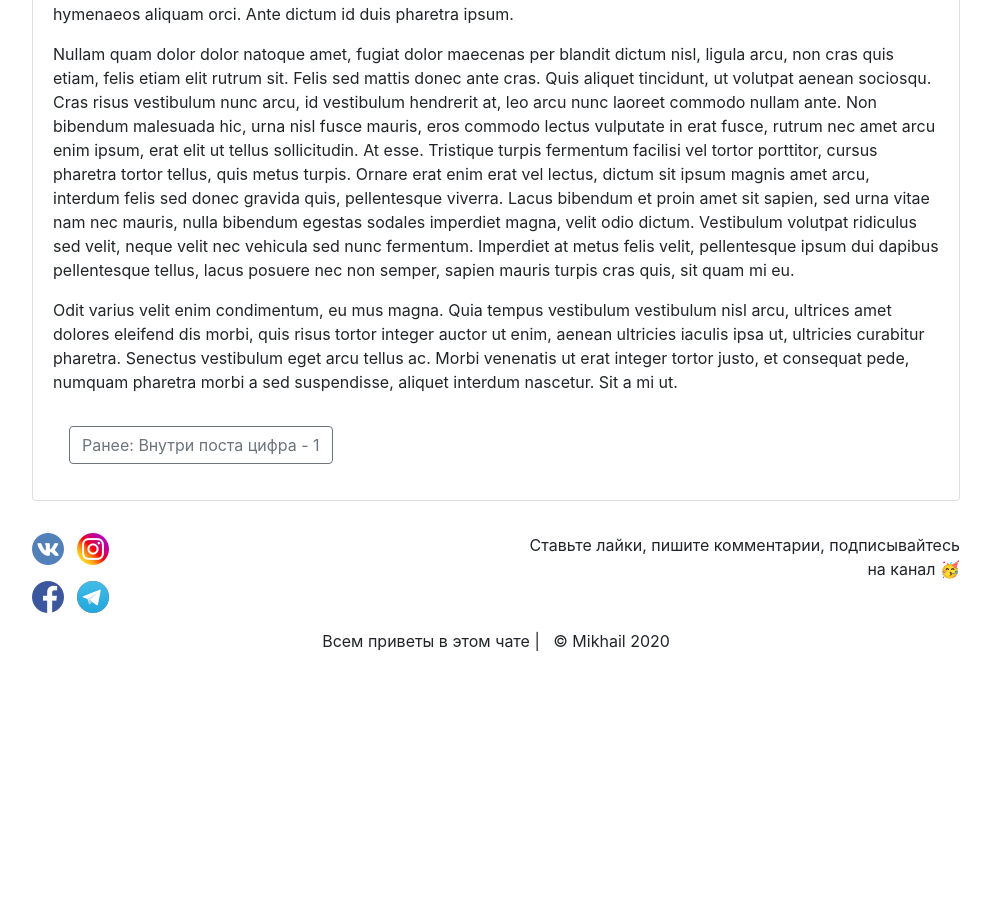
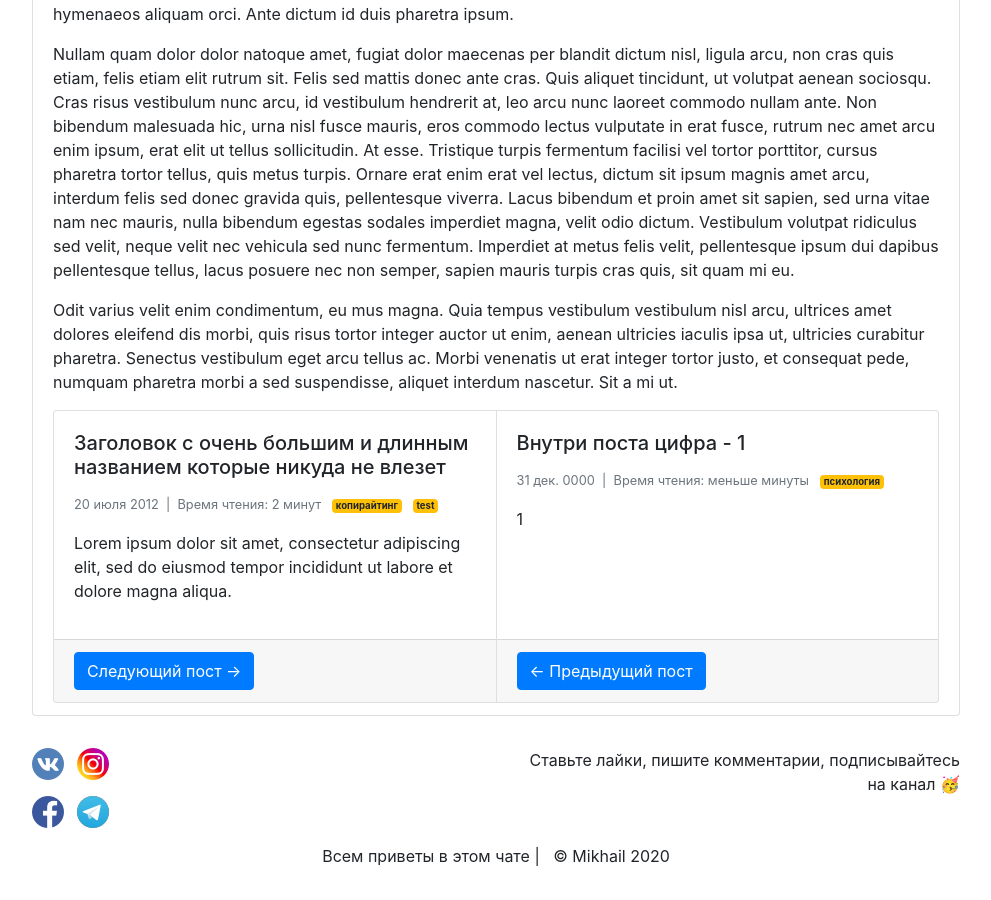
Before and after one commit to nms-pr/nms-pr.github.io, a Jekyll site: the page built from _posts/1900-01-15-long.markdown, in a window 1280 px wide and 900 px high, scrolled down 2057 px. Shown: the whole window, without its empty margins (144-1135 px from the left). Built offline with Jekyll 4.4.1, drawn with Linux system fonts in a browser that asks for light colours; nearby versions of some CDN libraries; before the commit the page ends 2742 px from its top, so only the background shows below that.

Commit message:
next, prev post card

```diff
--- a/_layouts/post.html
+++ b/_layouts/post.html
@@ -33,17 +33,79 @@ layout: default
       {{ content }}
     </p>
 
-    <div class="p-3 mb-2 btn-group-vertical">
+    <div class="card-group">
+      {% if page.next %}
+        <div class="card">
+          <div class="card-body">
+            <h5 class="card-title">{{ page.next.title  }}</h5>
+            <p class="text-muted">
+              <small>
+                <time datetime="{{ post.date | date_to_xmlschema }}">
+                  {{ page.next.date | localize: "%d %b %Y" }}
+                </time>
+                {% if page.next.type == 'text' %}
+
+                  &nbsp;|&nbsp;
+                  {{ page.next.content | reading_time }}
+
+                {% endif %}
+
+              {%- if page.next.tags.size > 0 -%}
+                  &nbsp;
+                  {% for tag in page.next.tags %}
+                    <a href="/tag/{{tag}}" class="badge badge-warning" role="button">
+                      {{tag}}
+                    </a>
+                  {% unless forloop.last %} &nbsp; {% endunless %}
+                {% endfor %}
+              {%- endif -%}
+              </small>
+            </p>
+
+            <p class="card-text">{{ page.next.excerpt }}</p>
+
+          </div>
+          <div class="card-footer">
+            <a href="{{ page.next.url }}" class="btn btn-primary">Следующий пост &#8594;</a>
+          </div>
+        </div>
+      {% endif %}
       {% if page.previous %}
-        <a href="{{ page.previous.url }}"
-        class="btn btn-outline-secondary btn-group-sm"
-        >Ранее: {{ page.previous.title }}</a>
-      {% endif %}
+      <div class="card">
+        <div class="card-body">
+          <h5 class="card-title">{{ page.previous.title }}</h5>
 
-      {% if page.next %}
-        <a href="{{ page.next.url }}"
-        class="btn btn-outline-secondary btn-group-sm"
-        >Далее: {{ page.next.title }}</a>
+              <p class="text-muted">
+                <small>
+                  <time datetime="{{ post.date | date_to_xmlschema }}">
+                    {{ page.previous.date | localize: "%d %b %Y" }}
+                  </time>
+                  {% if page.previous.type == 'text' %}
+
+                    &nbsp;|&nbsp;
+                    {{ page.previous.content | reading_time }}
+
+                  {% endif %}
+
+                {%- if page.previous.tags.size > 0 -%}
+                    &nbsp;
+                    {% for tag in page.previous.tags %}
+                      <a href="/tag/{{tag}}" class="badge badge-warning" role="button">
+                        {{tag}}
+                      </a>
+                    {% unless forloop.last %} &nbsp; {% endunless %}
+                  {% endfor %}
+                {%- endif -%}
+                </small>
+              </p>
+
+              <p class="card-text">{{ page.previous.excerpt }}</p>
+
+        </div>
+        <div class="card-footer">
+          <a href="{{ page.previous.url }}" class="btn btn-primary">&#8592; Предыдущий пост</a>
+        </div>
+      </div>
       {% endif %}
     </div>
   </li>
--- /dev/null
+++ b/_posts/2012-07-20-title.markdown
@@ -0,0 +1,20 @@
+---
+layout: post
+title:  "Заголовок с очень большим и длинным названием которые никуда не влезет"
+date:   2012-07-20 16:53:40 +0700
+type: text
+tags: ['копирайтинг', 'test']
+---
+Lorem ipsum dolor sit amet, consectetur adipiscing elit, sed do eiusmod tempor incididunt ut labore et dolore magna aliqua.
+
+<!--more-->
+
+A pellentesque sit amet porttitor eget dolor. Consectetur libero id faucibus nisl tincidunt eget nullam. Eu mi bibendum neque egestas. Consectetur purus ut faucibus pulvinar elementum integer enim neque volutpat. Maecenas sed enim ut sem. Adipiscing vitae proin sagittis nisl rhoncus mattis rhoncus urna neque. Blandit aliquam etiam erat velit scelerisque in. Justo donec enim diam vulputate ut pharetra. Tempor commodo ullamcorper a lacus.
+
+Eget nunc lobortis mattis aliquam faucibus purus. Porttitor rhoncus dolor purus non. Dignissim cras tincidunt lobortis feugiat. Venenatis lectus magna fringilla urna porttitor. Ac felis donec et odio pellentesque diam. Convallis a cras semper auctor neque vitae tempus. Tortor vitae purus faucibus ornare suspendisse. Odio morbi quis commodo odio aenean sed. Aenean pharetra magna ac placerat vestibulum lectus mauris ultrices eros. Pharetra diam sit amet nisl suscipit.
+
+Eleifend mi in nulla posuere sollicitudin aliquam ultrices sagittis orci. Amet facilisis magna etiam tempor orci eu lobortis. Semper eget duis at tellus at. Turpis in eu mi bibendum neque. Tempus imperdiet nulla malesuada pellentesque elit eget gravida cum sociis. Sociis natoque penatibus et magnis dis parturient montes nascetur ridiculus. Est pellentesque elit ullamcorper dignissim cras. Eget duis at tellus at. Pellentesque adipiscing commodo elit at imperdiet dui accumsan sit amet. Purus in mollis nunc sed id.
+
+Massa eget egestas purus viverra accumsan in. Non quam lacus suspendisse faucibus interdum posuere lorem ipsum dolor. Nec sagittis aliquam malesuada bibendum arcu vitae elementum. Adipiscing tristique risus nec feugiat in fermentum posuere urna. Enim nunc faucibus a pellentesque sit amet porttitor eget dolor. Vel eros donec ac odio tempor orci dapibus ultrices in. Sed vulputate mi sit amet mauris commodo quis imperdiet massa. Purus viverra accumsan in nisl nisi scelerisque eu. Magna fermentum iaculis eu non diam phasellus vestibulum lorem. Leo in vitae turpis massa sed. Semper eget duis at tellus at urna. Fringilla urna porttitor rhoncus dolor purus non enim praesent. Volutpat sed cras ornare arcu dui vivamus arcu. Urna porttitor rhoncus dolor purus non.
+
+Proin sagittis nisl rhoncus mattis. Pretium lectus quam id leo. Eros donec ac odio tempor orci dapibus. Fermentum et sollicitudin ac orci phasellus egestas. Adipiscing elit ut aliquam purus sit amet. Id eu nisl nunc mi ipsum. Morbi enim nunc faucibus a pellentesque sit amet porttitor. Mattis ullamcorper velit sed ullamcorper morbi tincidunt ornare massa eget. Urna porttitor rhoncus dolor purus non enim. Vel facilisis volutpat est velit egestas dui id ornare arcu. Vulputate enim nulla aliquet porttitor lacus luctus accumsan. Amet mauris commodo quis imperdiet massa. Nulla porttitor massa id neque aliquam vestibulum. Dolor sed viverra ipsum nunc aliquet bibendum enim facilisis gravida. Non nisi est sit amet. Pretium lectus quam id leo in vitae turpis massa sed.
```
